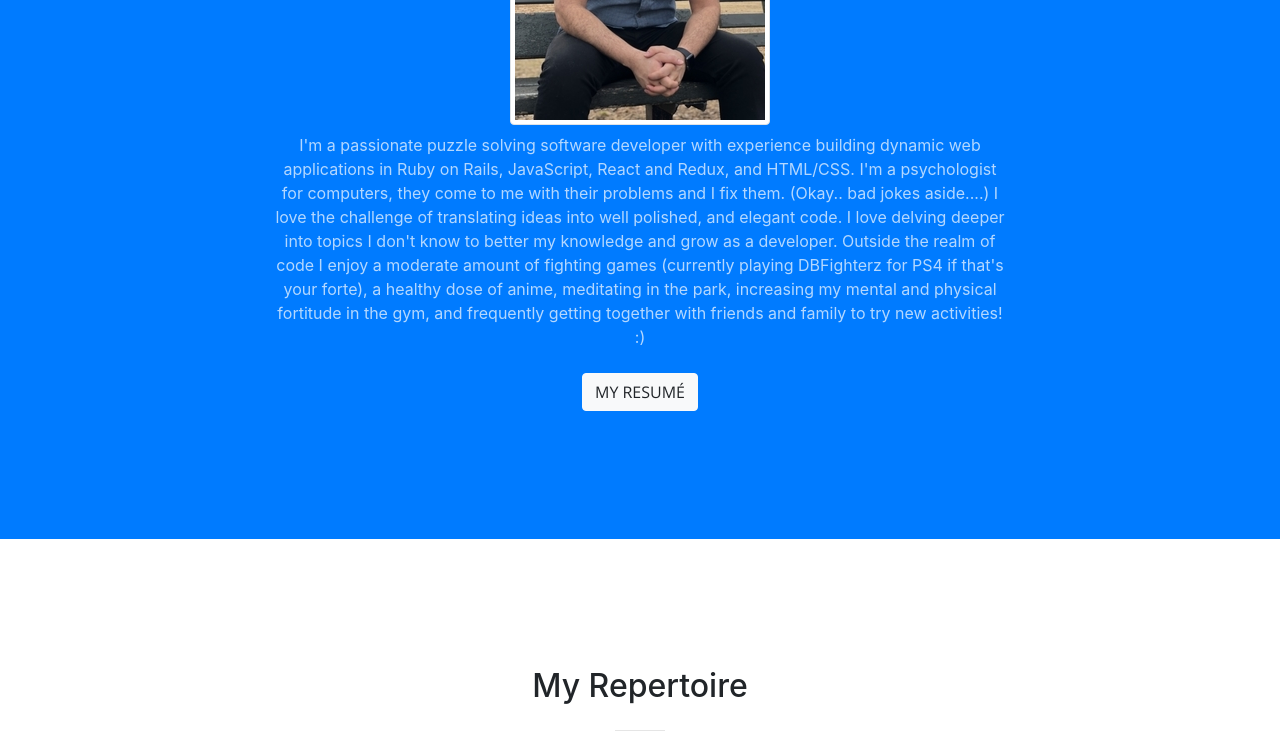
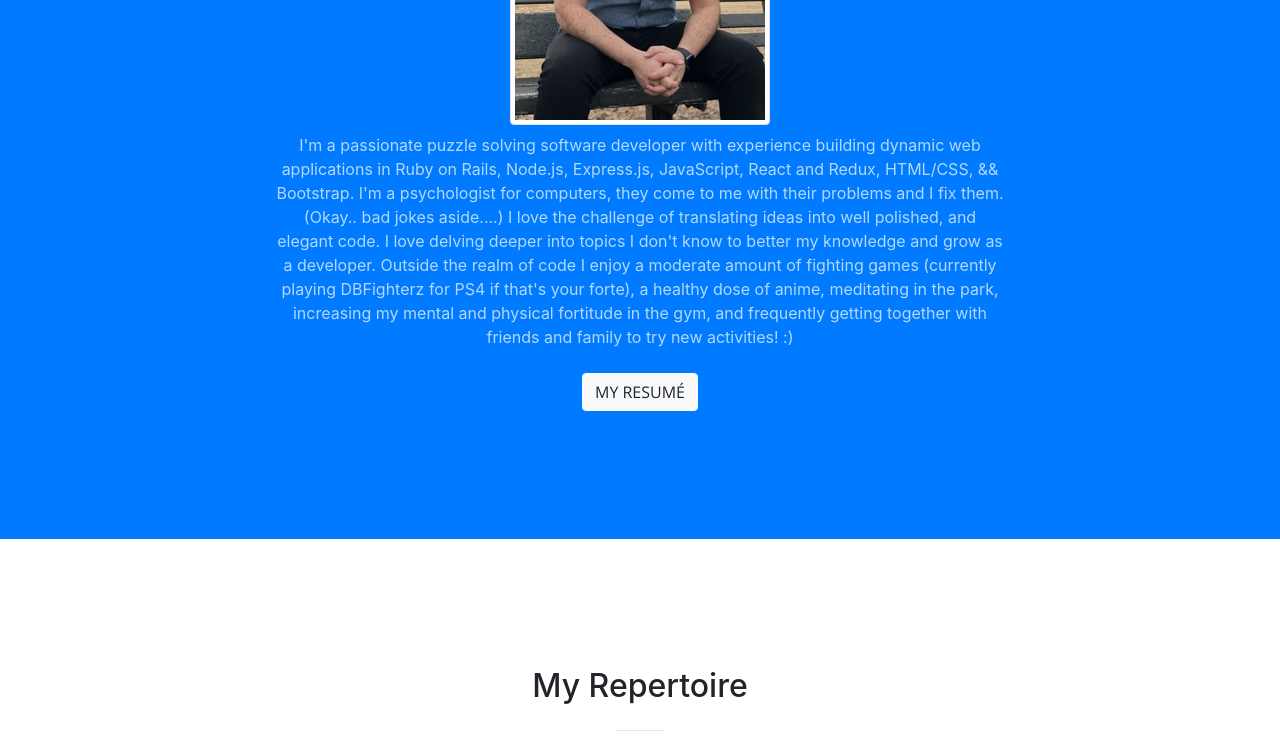
Before and after one commit to warlin16/warlinFReyes.github.io, a website with bundled scripts: page index.html in a window 1280 px wide. Shown: the part 1200-1952 px from the top of the page. Built offline with nearby package versions, Linux system fonts and the light colour scheme.

Commit message:
update About me

```diff
--- a/index.html
+++ b/index.html
@@ -83,8 +83,8 @@
               <img class="img-fluid img-thumbnail" src="img/me.jpg">
             </div>
             <p class="text-faded mb-4">I'm a passionate puzzle solving software developer
-              with experience building dynamic web applications in Ruby on Rails, JavaScript,
-              React and Redux, and HTML/CSS. I'm a psychologist for computers, they come to me with their
+              with experience building dynamic web applications in Ruby on Rails, Node.js, Express.js, JavaScript,
+              React and Redux, HTML/CSS, && Bootstrap. I'm a psychologist for computers, they come to me with their
               problems and I fix them. (Okay.. bad jokes aside....)
               I love the challenge of translating ideas into well
               polished, and elegant code. I love delving deeper into topics I don't know to better
```
